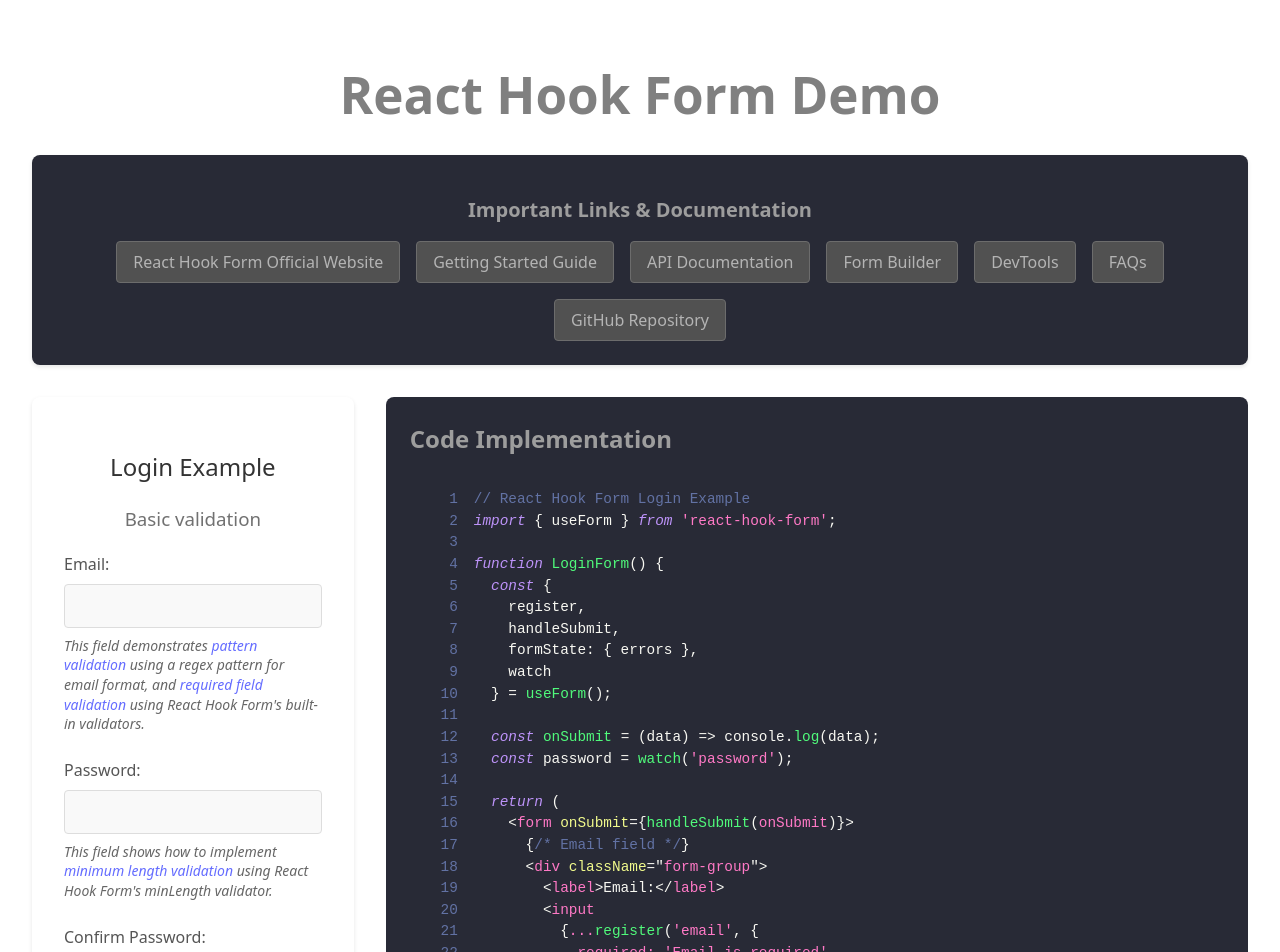
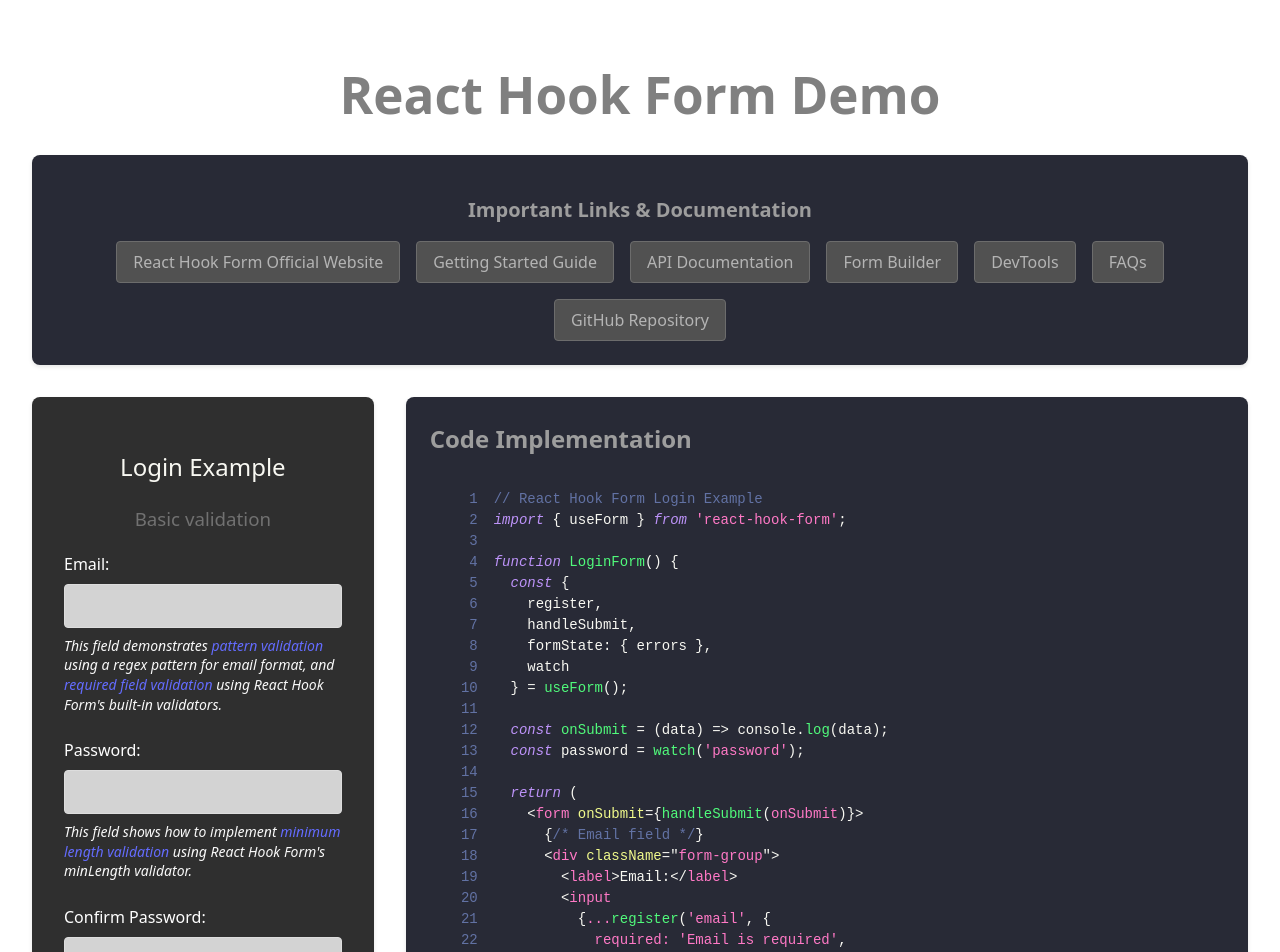
Before and after one commit to morganporritt/rhf-demo, a React (Vite) app: page / in a window 1280 px wide. Shown: the top 952 px of the page. Built offline with nearby package versions, Linux system fonts and the light colour scheme.

Commit message:
Update dark theme styles and add dynamic form height matching

```diff
--- a/src/App.css
+++ b/src/App.css
@@ -2,7 +2,7 @@
   max-width: 1400px;
   margin: 0 auto;
   padding: 2rem;
-  color: #333;
+  color: white;
 }
 
 h1 {
@@ -67,14 +67,15 @@ h1 {
 }
 
 .form-container {
-  background-color: white;
+  background-color: #2f2f2f;
+  color: #f8f8f2;
   padding: 2rem;
   border-radius: 8px;
   box-shadow: 0 2px 4px rgba(0, 0, 0, 0.1);
+  height: fit-content;
 }
 
 .form-container h2 {
-  color: #333;
   text-align: center;
   font-weight: 500;
 }
@@ -92,7 +93,7 @@ h1 {
 .form-group label {
   display: block;
   margin-bottom: 0.5rem;
-  color: #555;
+  color: white;
   font-weight: 500;
 }
 
@@ -102,8 +103,8 @@ h1 {
   border: 1px solid #ddd;
   border-radius: 4px;
   font-size: 1rem;
-  background-color: #f9f9f9;
-  color: #333;
+  background-color: #d3d3d3;
+  color: rgb(34, 34, 34);
   box-sizing: border-box;
 }
 
@@ -114,7 +115,7 @@ h1 {
   border-radius: 4px;
   font-size: 1rem;
   background-color: #f9f9f9;
-  color: #333;
+  color: white;
   margin-bottom: 0.5rem;
 }
 
@@ -156,8 +157,8 @@ h1 {
 }
 
 .checkbox-label input[type="checkbox"]:checked {
-  background-color: #4CAF50;
-  border-color: #4CAF50;
+  background-color: #324bac;
+  border-color: #324bac;
 }
 
 .checkbox-label input[type="checkbox"]:checked::after {
@@ -178,7 +179,7 @@ h1 {
 }
 
 .field-description {
-  color: #666;
+  color: #f9f9f9;
   font-size: 0.875rem;
   margin-top: 0.5rem;
   font-style: italic;
@@ -197,7 +198,9 @@ h1 {
 .submitted-data .code-block {
   margin: 0.5rem 0;
   border-radius: 4px;
-  overflow: hidden;
+  overflow: auto;
+  flex: 1;
+  min-height: 0;
 }
 
 button {
@@ -238,9 +241,14 @@ button {
 
 .code-container {
   background-color: #282a36;
+  padding: 1.5rem;
   border-radius: 8px;
-  padding: 1.5rem;
-  color: white;
+  box-shadow: 0 2px 4px rgba(0, 0, 0, 0.1);
+  display: flex;
+  flex-direction: column;
+  height: var(--form-height, auto);
+  position: sticky;
+  top: 1rem;
 }
 
 .code-container h2 {
@@ -259,7 +267,10 @@ button {
 .code-block pre {
   margin: 0;
   padding: 1rem;
-  background-color: #282a36;
+  font-family: 'Fira Code', monospace;
+  font-size: 0.875rem;
+  line-height: 1.5;
+  height: 100%;
 }
 
 .line-number {
@@ -275,7 +286,7 @@ button {
 }
 
 .info {
-  color: #6272a4;
+  color: #8095d4;
   font-size: 0.875rem;
   margin-top: 0.25rem;
   display: block;
@@ -300,13 +311,13 @@ button {
   font-size: 0.875rem;
   margin-left: 0.5rem;
   color: #f8f8f2;
-  background-color: #fb0000;
+  background-color: #a30000;
   transition: all 0.2s;
   margin-top: 0.25rem;
 }
 
 .status-indicator.active {
-  background-color: #fb0000;
+  background-color: #a30000;
 }
 
 .green {
@@ -329,10 +340,9 @@ textarea {
   display: flex;
   flex-direction: column;
   gap: 0.5rem;
-  color: #333;
-  background-color: #f0f0f0;
+  background-color: #292929;
   padding: 1rem;
-  border-radius: 4px;
+  border-radius: 10px;
   box-shadow: 0 2px 4px rgba(0, 0, 0, 0.1);
 }
 
--- a/src/App.tsx
+++ b/src/App.tsx
@@ -9,7 +9,52 @@ import { profileFormSnippet } from './snippets/profileFormSnippet';
 import { formStateSnippet } from './snippets/formStateSnippet';
 import './App.css';
 
+import { useEffect } from 'react';
+
 function App() {
+  const updateFormHeight = () => {
+    const forms = document.querySelectorAll('.form-container');
+    forms.forEach((form, index) => {
+      const height = form.getBoundingClientRect().height;
+      const codeContainer = document.querySelectorAll('.code-container')[index] as HTMLElement;
+      if (codeContainer) {
+        codeContainer.style.setProperty('--form-height', `${height}px`);
+      }
+    });
+  };
+
+  useEffect(() => {
+    // Initial measurement
+    updateFormHeight();
+
+    // Measure after a short delay to account for any animations/transitions
+    const timeout = setTimeout(updateFormHeight, 100);
+
+    // Measure on window resize
+    window.addEventListener('resize', updateFormHeight);
+
+    // Cleanup
+    return () => {
+      window.removeEventListener('resize', updateFormHeight);
+      clearTimeout(timeout);
+    };
+  }, []);
+
+  // Re-measure when form content might change
+  useEffect(() => {
+    const observer = new MutationObserver(updateFormHeight);
+    const forms = document.querySelectorAll('.form-container');
+
+    forms.forEach(form => {
+      observer.observe(form, {
+        subtree: true,
+        childList: true,
+        characterData: true
+      });
+    });
+
+    return () => observer.disconnect();
+  }, []);
 
   return (
     <>
```
